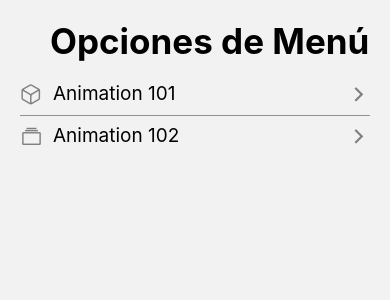
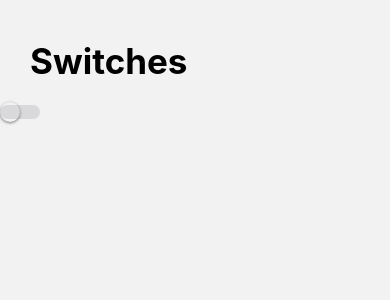
Before and after one commit to gejaga12/ListComponent-React-Native, a React Native app: screen /SwichScreen in a window 390 px wide. Shown: the top 300 px of the page. Built offline with nearby package versions, Linux system fonts and the light colour scheme.

Commit message:
Switch agregado

```diff
--- /dev/null
+++ b/src/components/HeaderTitle.tsx
@@ -0,0 +1,20 @@
+import React from 'react'
+import { Text, View } from 'react-native'
+import { useSafeAreaInsets } from 'react-native-safe-area-context';
+import { styles } from '../theme/appTheme'
+
+
+interface Props {
+    title: string;
+}
+
+export const HeaderTitle = ({ title }: Props) => {
+
+    const { top } = useSafeAreaInsets();
+
+    return (
+        <View style={{ marginTop: top + 20, marginBottom: 20 }}>
+            <Text style={styles.title}>{title}</Text>
+        </View>
+    )
+}
--- /dev/null
+++ b/src/data/MenuItems.tsx
@@ -0,0 +1,19 @@
+import { MenuItem } from "../interfaces/appinterfaces";
+
+export const menuItems: MenuItem[] = [
+    {
+      name: 'Animation 101',
+      icon: 'cube-outline',
+      component: 'Animation101Screen',
+    },
+    {
+      name: 'Animation 102',
+      icon: 'albums-outline',
+      component: 'Animation102Screen',
+    },
+    {
+    name: 'Switches',
+    icon: 'toggle-outline',
+    component: 'SwichScreen',
+  }
+  ];
--- a/src/navigator/Navigator.tsx
+++ b/src/navigator/Navigator.tsx
@@ -3,6 +3,7 @@
 import {HomeScreen} from '../screens/HomeScreen';
 import { Animation101Screen } from '../screens/Animation101Screen';
 import { Animation102Screen } from '../screens/Animation102Screen';
+import { SwichScreen } from '../screens/SwichScreen';
 
 const Stack = createStackNavigator();
 
@@ -15,6 +16,7 @@
       <Stack.Screen name="HomeScreen" component={ HomeScreen } />
       <Stack.Screen name="Animation101Screen" component={ Animation101Screen } />
       <Stack.Screen name="Animation102Screen" component={ Animation102Screen } />
+      <Stack.Screen name="SwichScreen" component={ SwichScreen } />
 
     </Stack.Navigator>
   );
--- a/src/screens/HomeScreen.tsx
+++ b/src/screens/HomeScreen.tsx
@@ -2,36 +2,13 @@
 import { Text, View } from 'react-native';
 import { FlatList } from 'react-native-gesture-handler';
 import { useSafeAreaInsets } from 'react-native-safe-area-context';
-import Icon from 'react-native-vector-icons/Ionicons';
 import { FlatListMenuItem } from '../components/FlatListMenuItem';
-import { MenuItem } from '../interfaces/appinterfaces';
+import { HeaderTitle } from '../components/HeaderTitle';
+import { menuItems } from '../data/MenuItems';
 import { styles } from '../theme/appTheme';
 
 
-const menuItems: MenuItem[] = [
-  {
-    name: 'Animation 101',
-    icon: 'cube-outline',
-    component: 'Animation101Screen',
-  },
-  {
-    name: 'Animation 102',
-    icon: 'albums-outline',
-    component: 'Animation102Screen',
-  },
-];
-
 export const HomeScreen = () => {
-
-  const { top } = useSafeAreaInsets();
-
-  const renderListHeader = () => {
-    return (
-      <View style={{ marginTop: top + 20, marginBottom: 20 }}>
-        <Text style={ styles.title }>Opciones de Menú</Text>
-      </View>
-    );
-  };
 
   const itemSeparator = () => {
     return (
@@ -50,7 +27,7 @@
         data={ menuItems }
         renderItem={({ item }) => <FlatListMenuItem menuItem={item}/>}
         keyExtractor={ item => item.name }
-        ListHeaderComponent={ renderListHeader }
+        ListHeaderComponent={ () => <HeaderTitle title='Opciones'/> }
         ItemSeparatorComponent={ itemSeparator }
       />
     </View>
--- /dev/null
+++ b/src/screens/SwichScreen.tsx
@@ -0,0 +1,26 @@
+import React, { useState } from 'react'
+import { Platform, Switch, View } from 'react-native'
+import { HeaderTitle } from '../components/HeaderTitle';
+
+export const SwichScreen = () => {
+
+  const [isEnabled, setIsEnabled] = useState(false);
+  const toggleSwitch = () => setIsEnabled(!isEnabled);
+
+  return (
+    <View style={{ marginTop: 20 }}>
+
+      <HeaderTitle title='Switches' />
+
+      <Switch
+        trackColor={{ false: "#D9D9DB", true: "#81b0ff" }}
+        thumbColor={(Platform.OS === 'android') ? '#5856D6' : ''}
+        ios_backgroundColor="#3e3e3e"
+        onValueChange={ toggleSwitch }
+        value={isEnabled}
+      />
+
+
+    </View>
+  )
+}
```
